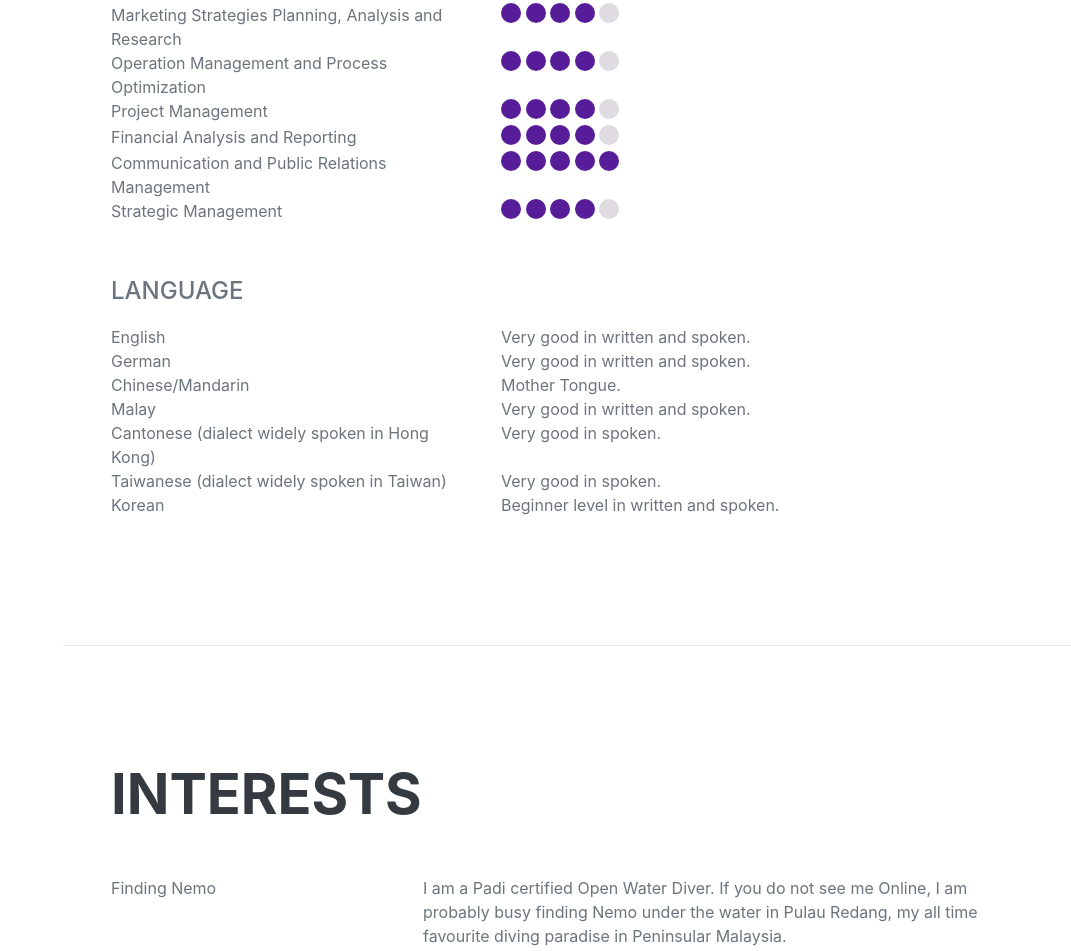
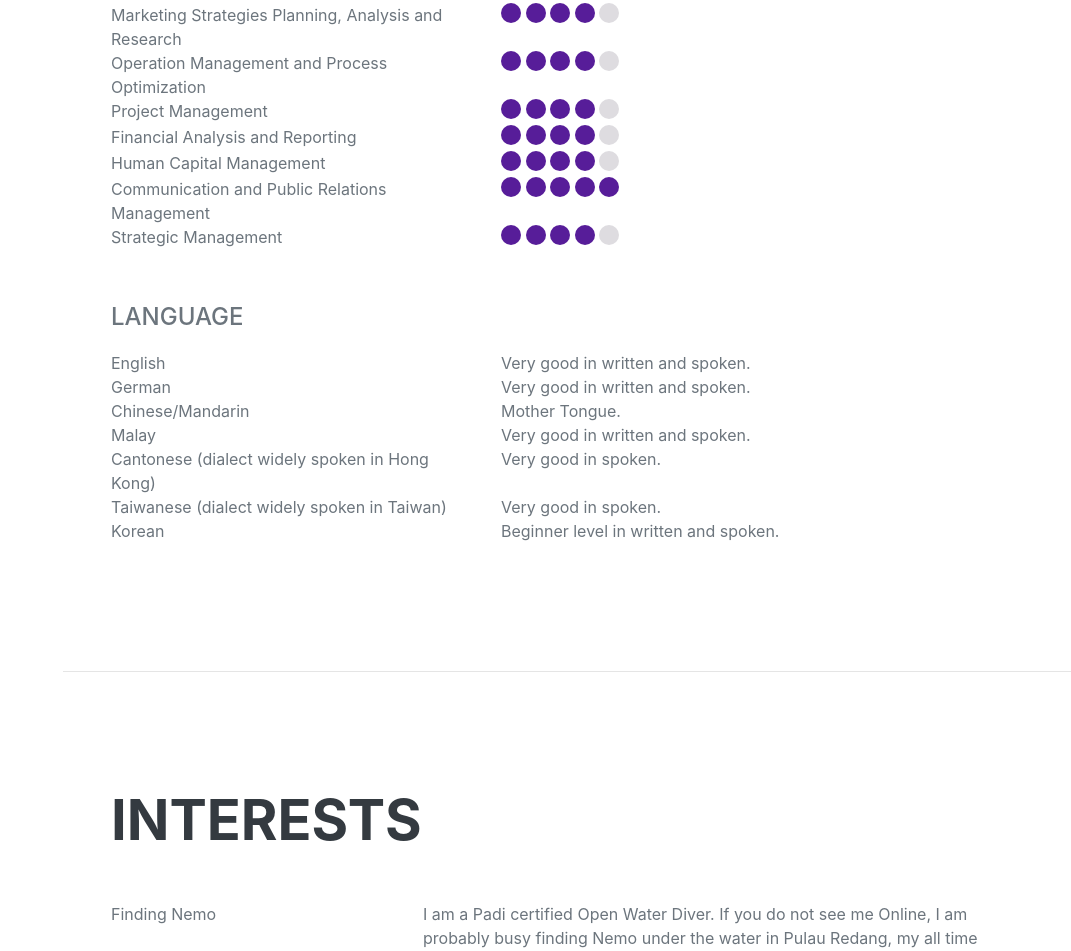
Before and after one commit to yeeguanchew/yeeguanchew.github.io, a plain HTML site: page index.html in a window 1280 px wide. Shown: the part 4482-5433 px from the top of the page, without its empty margins (209-1280 px from the left). Drawn offline with nearby package versions, Linux system fonts and the light colour scheme; a web font is replaced by a local one.

Commit message:
updated index

```diff
--- a/index.html
+++ b/index.html
@@ -296,12 +296,17 @@
                       <div class="w-100"></div>
                           <div class="col-sm-5">Financial Analysis and Reporting</div>
                           <div class="col-sm">
-                              <span class="dot"></span> <span class="dot"></span> <span class="dot"></span> <span class="dot"></span> <span class="dot_empty"></span></div>
+                          <span class="dot"></span> <span class="dot"></span> <span class="dot"></span> <span class="dot"></span> <span class="dot_empty"></span></div>
+
+                      <div class="w-100"></div>
+                          <div class="col-sm-5">Human Capital Management</div>
+                          <div class="col-sm">
+                          <span class="dot"></span> <span class="dot"></span> <span class="dot"></span> <span class="dot"></span> <span class="dot_empty"></span></div>
 
                       <div class="w-100"></div>
                           <div class="col-sm-5">Communication and Public Relations Management</div>
                           <div class="col-sm">
-                              <span class="dot"></span> <span class="dot"></span> <span class="dot"></span> <span class="dot"></span> <span class="dot"></span></div>
+                          <span class="dot"></span> <span class="dot"></span> <span class="dot"></span> <span class="dot"></span> <span class="dot"></span></div>
 
                       <div class="w-100"></div>
                           <div class="col-sm-5">Strategic Management</div>
```
